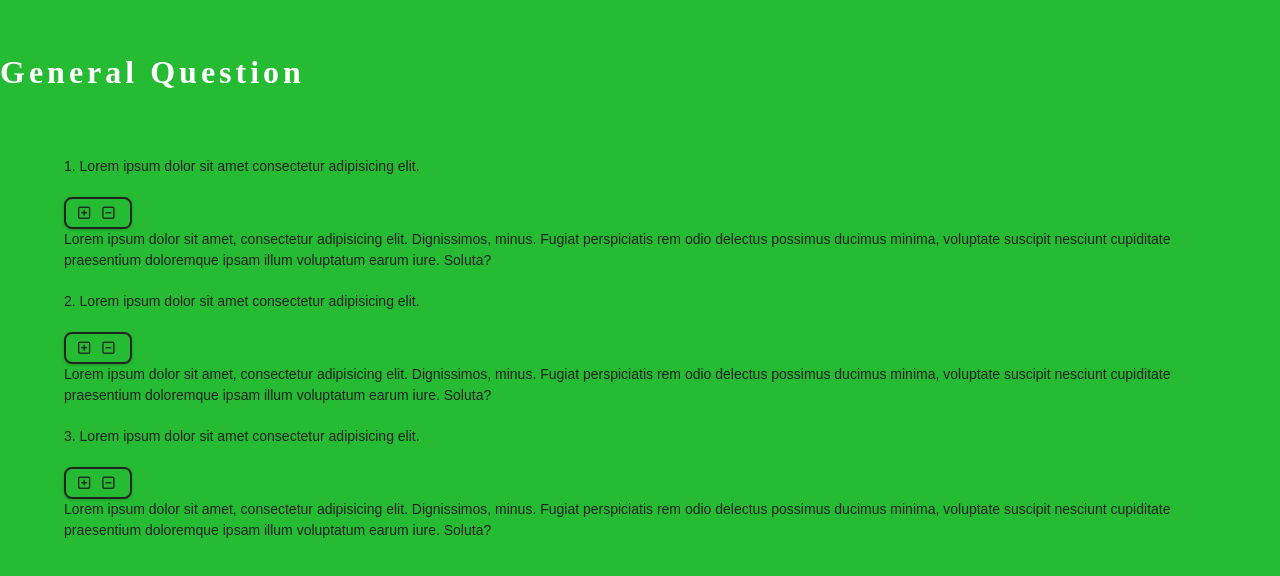
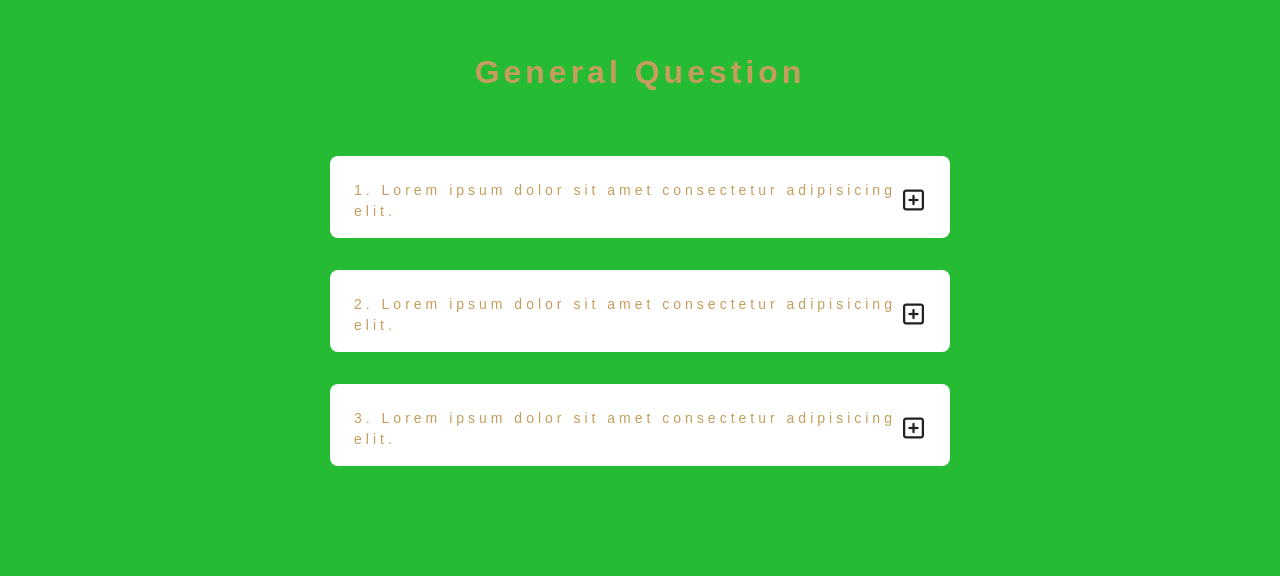
Before and after one commit to DanaCyb/faq_project, a website: page index.html in a window 1280 px wide. Shown: the part 148-724 px from the top of the page. Drawn offline with nearby package versions, Linux system fonts and the light colour scheme; files that its build step writes are made by us from their sources.

Commit message:
Add code in sass

```diff
--- a/css/style.sass
+++ b/css/style.sass
@@ -63,7 +63,7 @@ p
         font-size: 1rem
     h1, h2, h3, h4
         line-height: 1
-.question-btn
+.btn
     text-transform: uppercase
     background: transparent
     color: var(--clr-black)
@@ -76,7 +76,7 @@ p
     cursor: pointer
     box-shadow: 0 1px 3px rgba(0, 0, 0, 0.2)
     border-radius: var(--radius)
-.question-btn:hover
+.btn:hover
     color: var(--clr-white)
     background: var(--clr-black)
 .section
@@ -85,9 +85,53 @@ p
     width: 90vw
     margin: 0 auto
     max-width: 1170px
+    max-width: var(--fixed-width)
 @media screen and ( max-width:  992px)
     .section-center
         width: 96vw
 .title
     margin-top: 15vh
     margin-bottom: 4rem
+.title h2
+    color: var(--crl-gold)
+    font-family: var(--ff-secondary)
+    text-align: center
+.question
+    background: var(--clr-white)
+    border-radius: var(--radius)
+    box-align: var(--light-shadow)
+    padding: 1.5rem 1.5rem 0 1.5rem
+    margin-bottom: 2rem
+.question-title
+    display: flex
+    justify-content: space-between
+    align-items: center
+    text-decoration: capitalize
+    padding-bottom: 1rem
+.question-title p
+    margin-bottom: 0
+    letter-spacing: var(--spacing)
+    color: var(--crl-gold)
+.question-btn
+    font-size: 1.5rem
+    background: transparent
+    border-color: transparent
+    cursor: pointer
+    color: var(--clr-black)
+    transition: var(--transition)
+.question-btn:hover
+    transform: rotate(90deg)
+.question-text
+    padding: 1rem 0 1.5rem 0
+    border-top: 1px solid rgba(0, 0, 0, 0.2)
+    display: none
+.question-text p
+    margin-bottom: 0
+.show-text .question-text
+    display: block
+.minus-icon
+    display: none
+.show-text .minus-icon
+   display: inline
+.show-text .plus-icon
+    display: none
```
